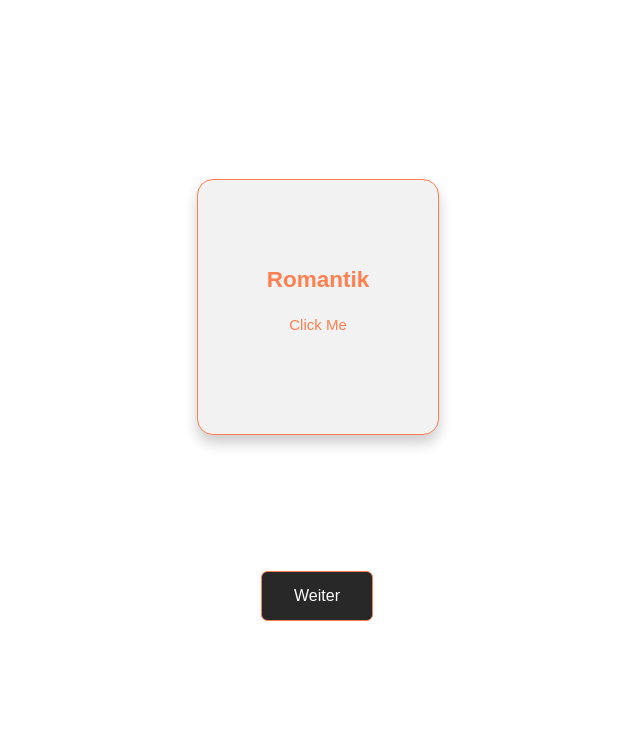
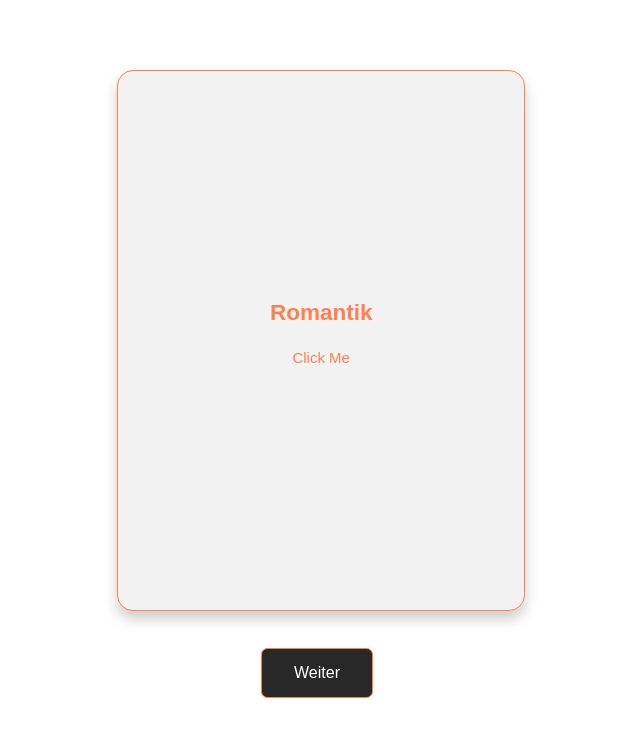
Before and after one commit to marian12345/epochs-quiz, a Vue app: page / in a window 1280 px wide. Shown: the top 736 px of the page, without its empty margins (323-963 px from the left). Built offline with nearby package versions, Linux system fonts and the light colour scheme; the HTML template or start-up script is replaced by a standard one.

Commit message:
update css

```diff
--- a/src/assets/main.css
+++ b/src/assets/main.css
@@ -3,7 +3,7 @@
 #app {
   max-width: 1280px;
   margin: 0 auto;
-  padding: 2rem 2rem 0 2rem;
+  padding: 1rem 1rem 0 1rem;
   font-weight: normal;
 }
 
--- a/src/components/CardComponent.vue
+++ b/src/components/CardComponent.vue
@@ -34,12 +34,15 @@ function toggleFlip() {
   display: flex;
   justify-content: center;
   align-items: center;
-  width: 20%;
+  width: 100%;
+  max-width: 400px;
+  aspect-ratio: 3/4;
 }
 .flip-card {
   background-color: transparent;
   width: 100%;
-  height: 254px;
+  height: 100%;
+
   perspective: 1000px;
   font-family: sans-serif;
   cursor: pointer;
@@ -83,6 +86,7 @@ function toggleFlip() {
   backface-visibility: hidden;
   border: 1px solid coral;
   border-radius: 1rem;
+  padding: 0.2rem;
 }
 
 .flip-card-front {
```
